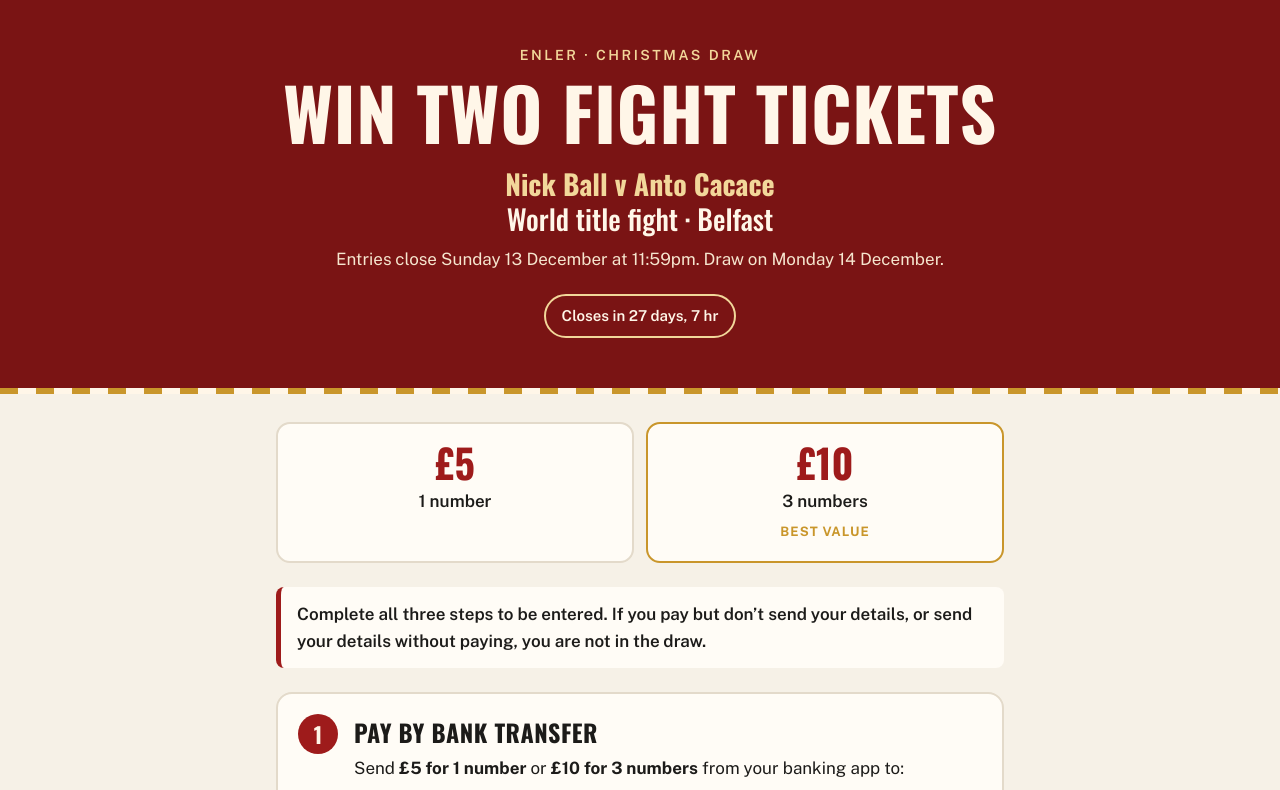
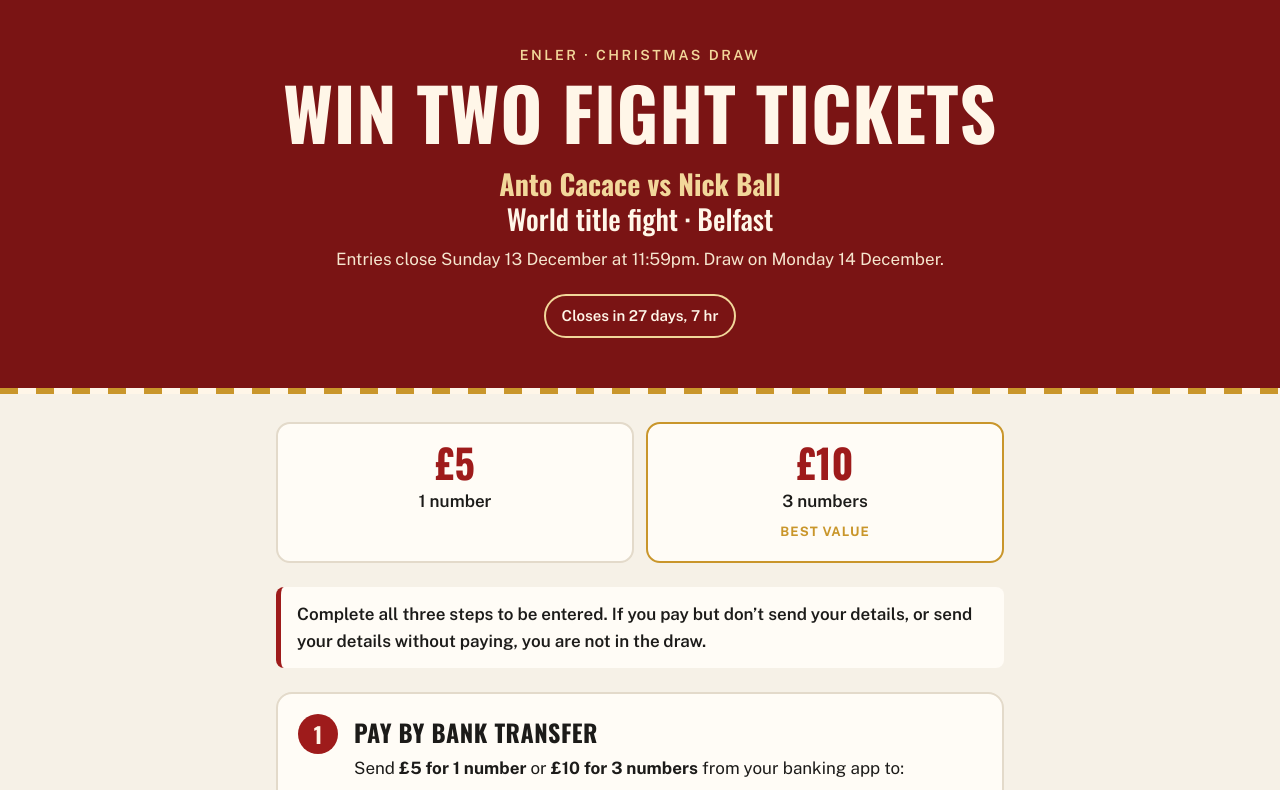
Before and after one commit to colinberrygithub/enler-raffle, a plain HTML site: page index.html in a window 1280 px wide. Shown: the top 790 px of the page. Drawn offline with nearby package versions, Linux system fonts and the light colour scheme.

Commit message:
Billing: Anto Cacace vs Nick Ball

```diff
--- a/index.html
+++ b/index.html
@@ -4,7 +4,7 @@
 <meta charset="utf-8">
 <meta name="viewport" content="width=device-width, initial-scale=1">
 <title>Enler Christmas Draw</title>
-<meta name="description" content="Win two tickets to Nick Ball v Anto Cacace, world title fight in Belfast. £5 for 1 number, £10 for 3.">
+<meta name="description" content="Win two tickets to Anto Cacace vs Nick Ball, world title fight in Belfast. £5 for 1 number, £10 for 3.">
 <link rel="preconnect" href="https://fonts.googleapis.com">
 <link rel="stylesheet" href="https://fonts.googleapis.com/css2?family=Oswald:wght@500;700&family=Public+Sans:wght@400;600;700&display=swap">
 <style>
@@ -107,7 +107,7 @@
 <header class="hero">
   <p class="club">Enler · Christmas Draw</p>
   <h1>Win two fight tickets</h1>
-  <p class="prize"><b>Nick Ball v Anto Cacace</b><br>World title fight · Belfast</p>
+  <p class="prize"><b>Anto Cacace vs Nick Ball</b><br>World title fight · Belfast</p>
   <p class="sub">Entries close Sunday 13 December at 11:59pm. Draw on Monday 14 December.</p>
   <span class="countdown" id="countdown">Entries open</span>
 </header>
@@ -179,7 +179,7 @@
       <li>Numbers are only assigned after your payment has been received and matched to your details.</li>
       <li>Entries close at 11:59pm on Sunday 13 December 2026. Payments or forms received after that are not entered and will be refunded.</li>
       <li>The winning number is drawn at random on Monday 14 December 2026, and the winner is contacted by phone and email.</li>
-      <li>The prize is two tickets to Nick Ball v Anto Cacace in Belfast. There is no cash alternative.</li>
+      <li>The prize is two tickets to Anto Cacace vs Nick Ball in Belfast. There is no cash alternative.</li>
       <li>There is no limit on how many numbers you can buy.</li>
     </ul>
   </details>
```
Also changed, not shown: 1 other file.
